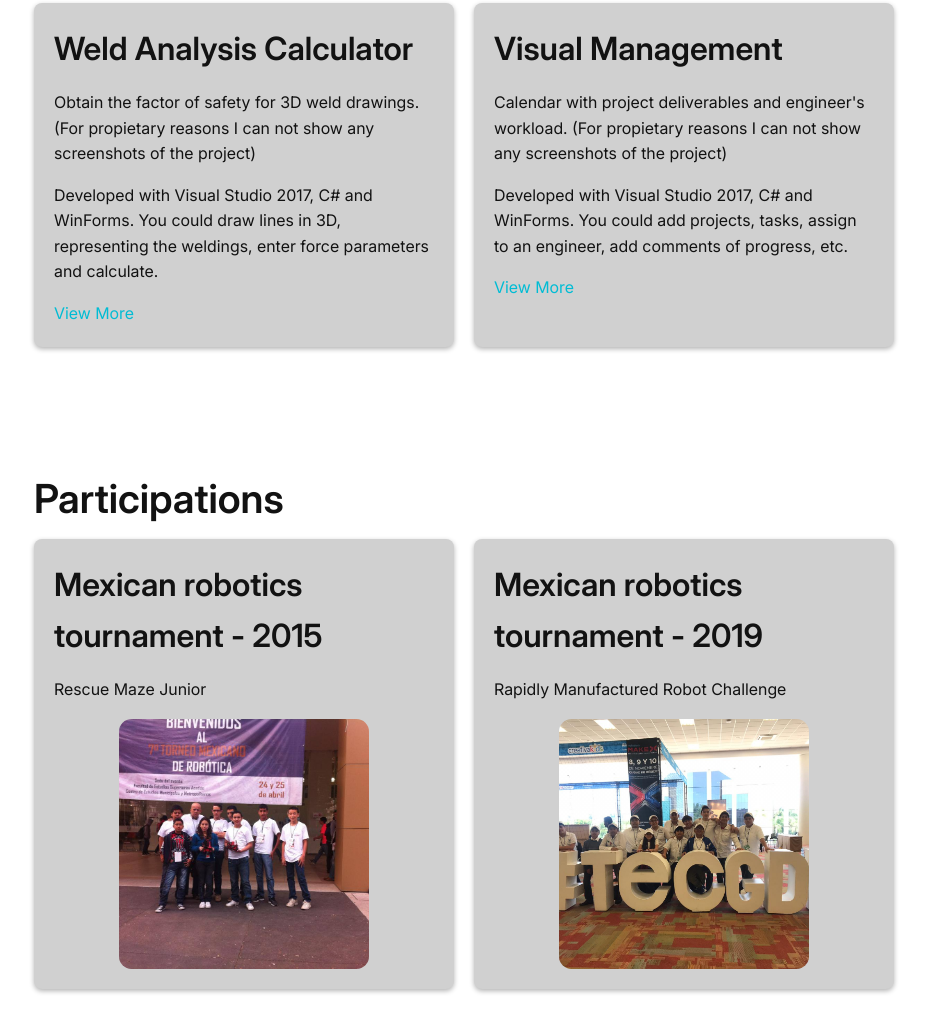
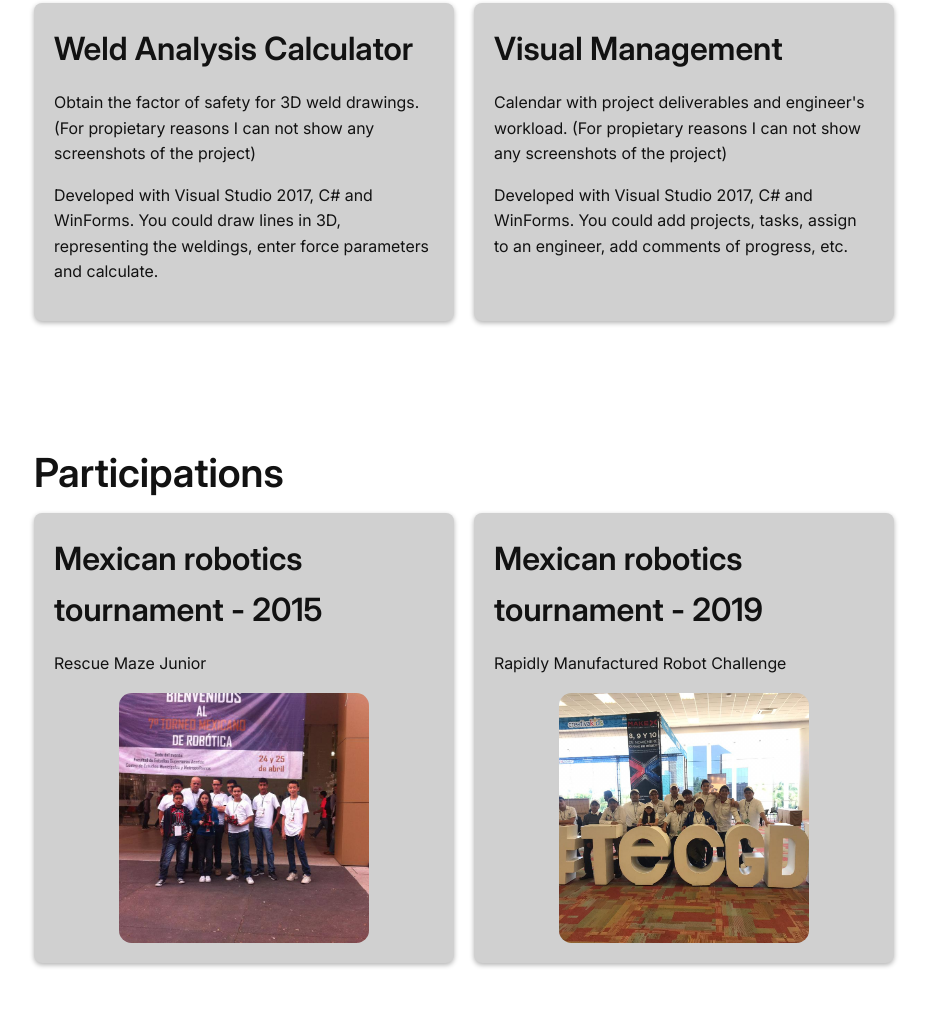
Before and after one commit to pabl0235/pabl0235, a plain HTML site: page index.html in a window 1280 px wide. Shown: the part 1938-2969 px from the top of the page, without its empty margins (176-1103 px from the left). Drawn offline with Linux system fonts and the light colour scheme.

Commit message:
Updated projects links

```diff
--- a/index.html
+++ b/index.html
@@ -74,25 +74,23 @@
         <h3>Wake-von</h3>
         <p>Alarm clock with temperature sensor and automatic brightness adjustment.</p>
           <iframe width="100%" height=250 src="https://www.youtube.com/embed/wEhDKmFurgQ?si=DCGwx-q8gv5jidrP" title="YouTube video player" frameborder="0" allow="accelerometer; autoplay; clipboard-write; encrypted-media; gyroscope; picture-in-picture; web-share" referrerpolicy="strict-origin-when-cross-origin" allowfullscreen></iframe>
-        <a href="#">View More</a>
+        <a href="https://github.com/pabl0235/Wake_von" target="_blank" rel="noopener noreferrer">View More</a>
       </div>
       <div class="card">
         <h3>Arduino Bop It!</h3>
         <p>'Bop it! Smash' game imitation. Includes Random tricks as you level up and sound effects.</p>
           <iframe width="100%" height=250 src="https://www.youtube.com/embed/IY5V8D3uQys?si=6eJng_t1xPskN6UJ" title="YouTube video player" frameborder="0" allow="accelerometer; autoplay; clipboard-write; encrypted-media; gyroscope; picture-in-picture; web-share" referrerpolicy="strict-origin-when-cross-origin" allowfullscreen></iframe>
-        <a href="#">View More</a>
+        <a href="https://github.com/pabl0235/BobIt-Smash" target="_blank" rel="noopener noreferrer">View More</a>
       </div>
       <div class="card">
         <h3>Weld Analysis Calculator</h3>
         <p>Obtain the factor of safety for 3D weld drawings. (For propietary reasons I can not show any screenshots of the project)</p>
         <p>Developed with Visual Studio 2017, C# and WinForms. You could draw lines in 3D, representing the weldings, enter force parameters and calculate.</p>
-        <a href="#">View More</a>
       </div>
       <div class="card">
         <h3>Visual Management</h3>
         <p>Calendar with project deliverables and engineer's workload. (For propietary reasons I can not show any screenshots of the project)</p>
         <p>Developed with Visual Studio 2017, C# and WinForms. You could add projects, tasks, assign to an engineer, add comments of progress, etc.</p>
-        <a href="#">View More</a>
       </div>
     </div>
   </section>
```
